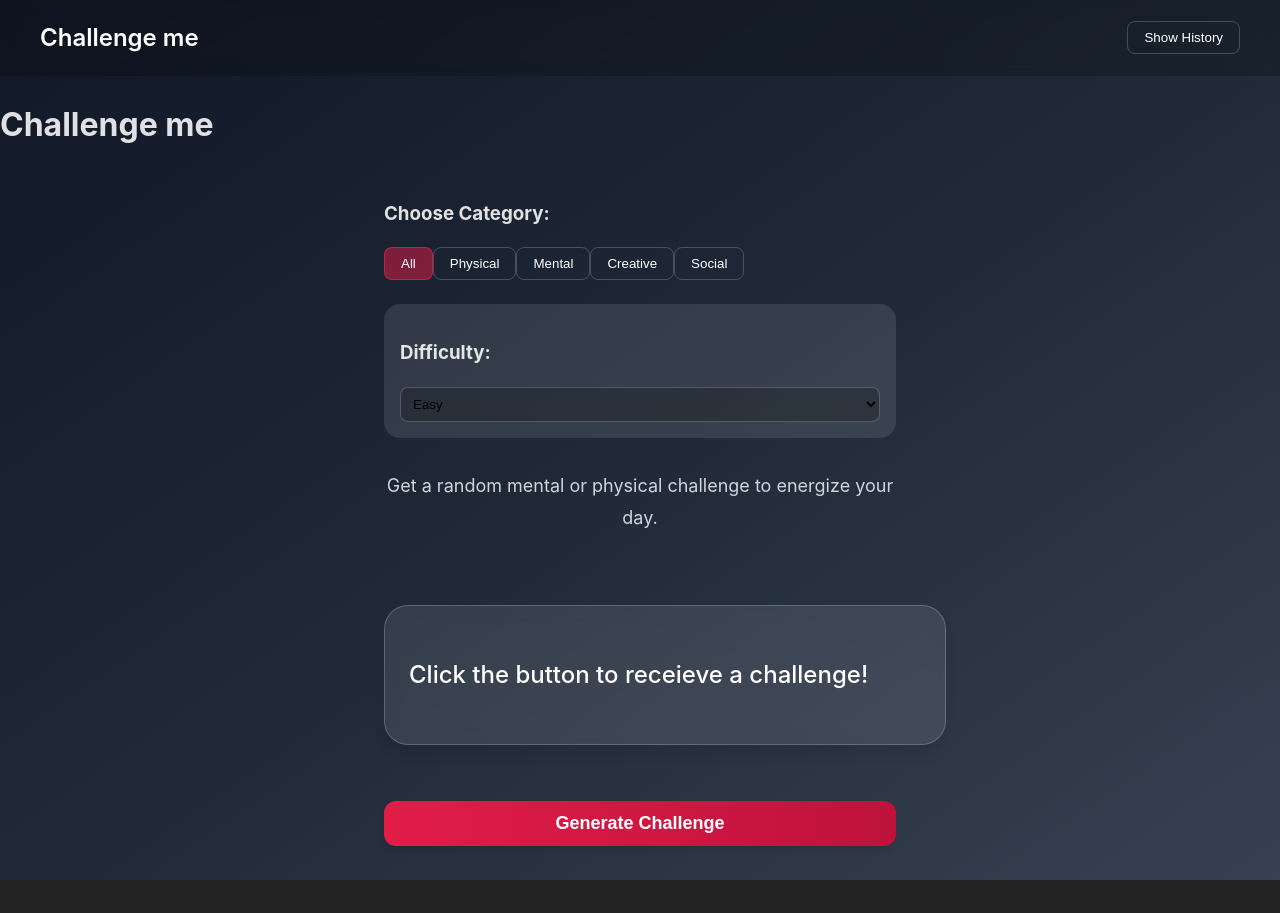
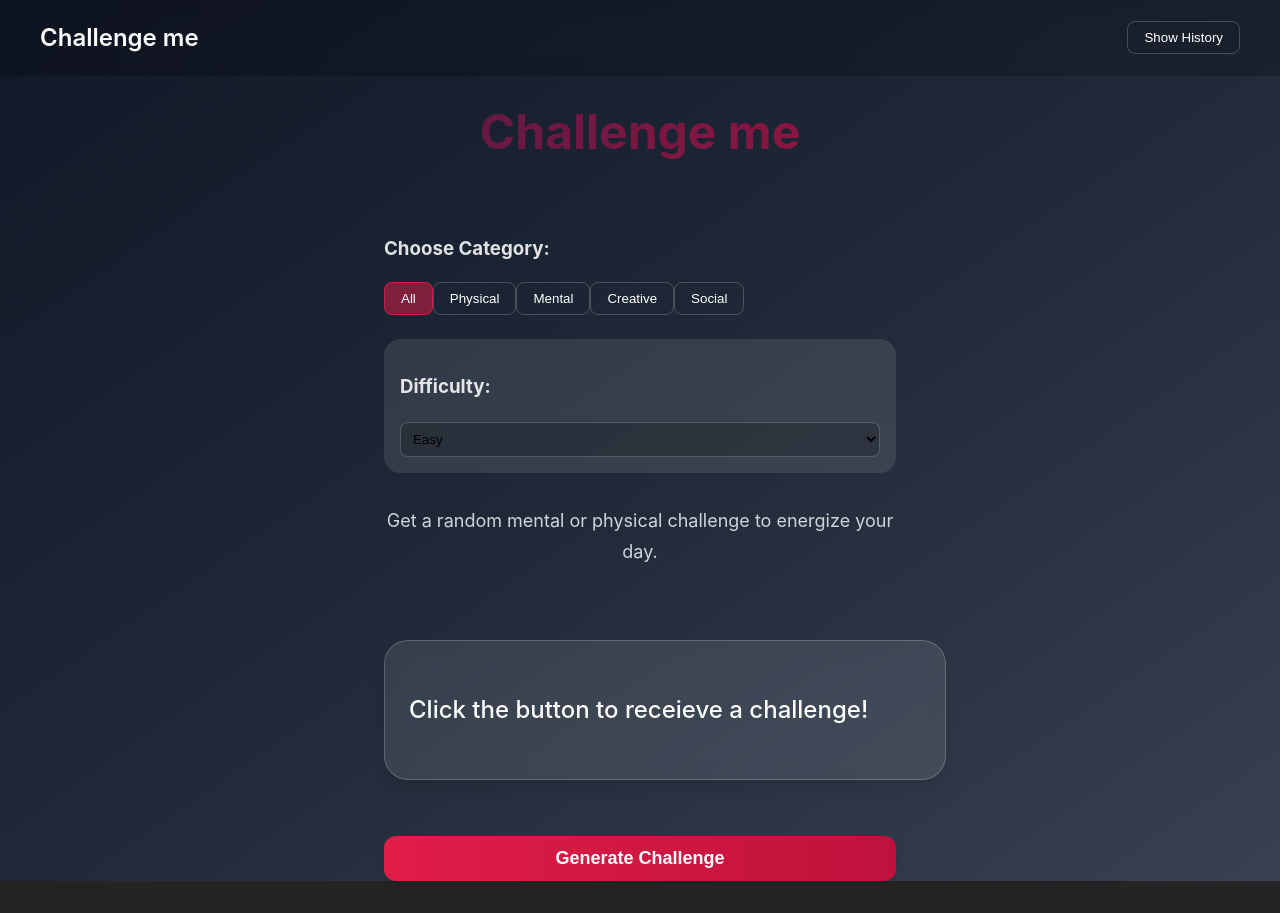
Before and after one commit to robertoandino/challenge-me, a React (Vite) app: page / in a window 1280 px wide. Before the commit the page ends 880 px from the top, so only its background shows below. Built offline with nearby package versions, Linux system fonts and the light colour scheme.

Commit message:
Updated CSS for main title.

```diff
--- a/src/pages/Home.css
+++ b/src/pages/Home.css
@@ -37,7 +37,20 @@
     background: rgba(255, 255, 255, 0.1);
 }
 
+.site-header {
+    text-align: center;
+    padding: 1rem 1rem;
+}
 
+.main-title {
+    font-size: 3rem;
+    font-weight: bold;
+    color: white;
+    margin: 0;
+    background: linear-gradient(to right, #311d48, #be123c);
+    background-clip: text;
+    color: transparent;
+}
 
 .controls-section {
     width: 100%;
--- a/src/pages/Home.tsx
+++ b/src/pages/Home.tsx
@@ -55,7 +55,7 @@ const Home: React.FC = () => {
             </nav>
 
             {/*Main Header*/}
-            <header className="main-header">
+            <header className="site-header">
                 <h1 className="main-title">Challenge me</h1>
             </header>
 
```
